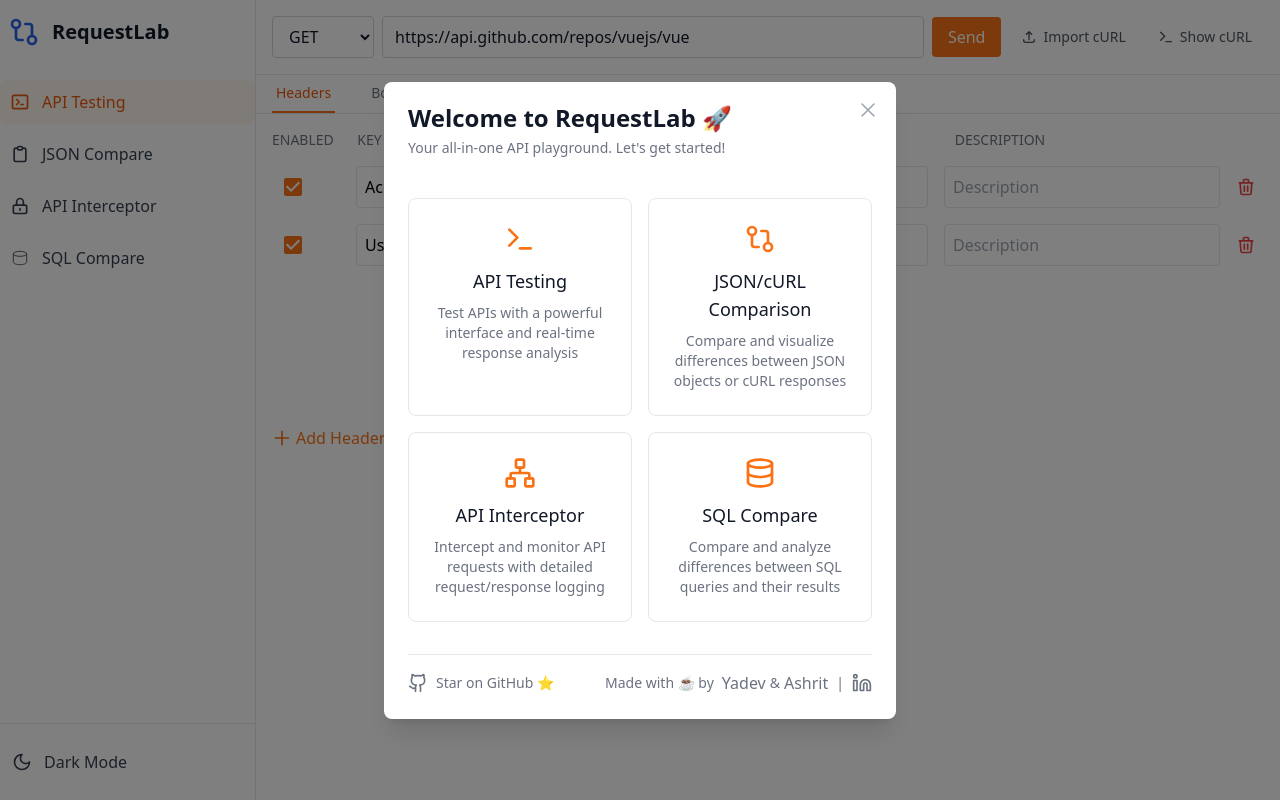
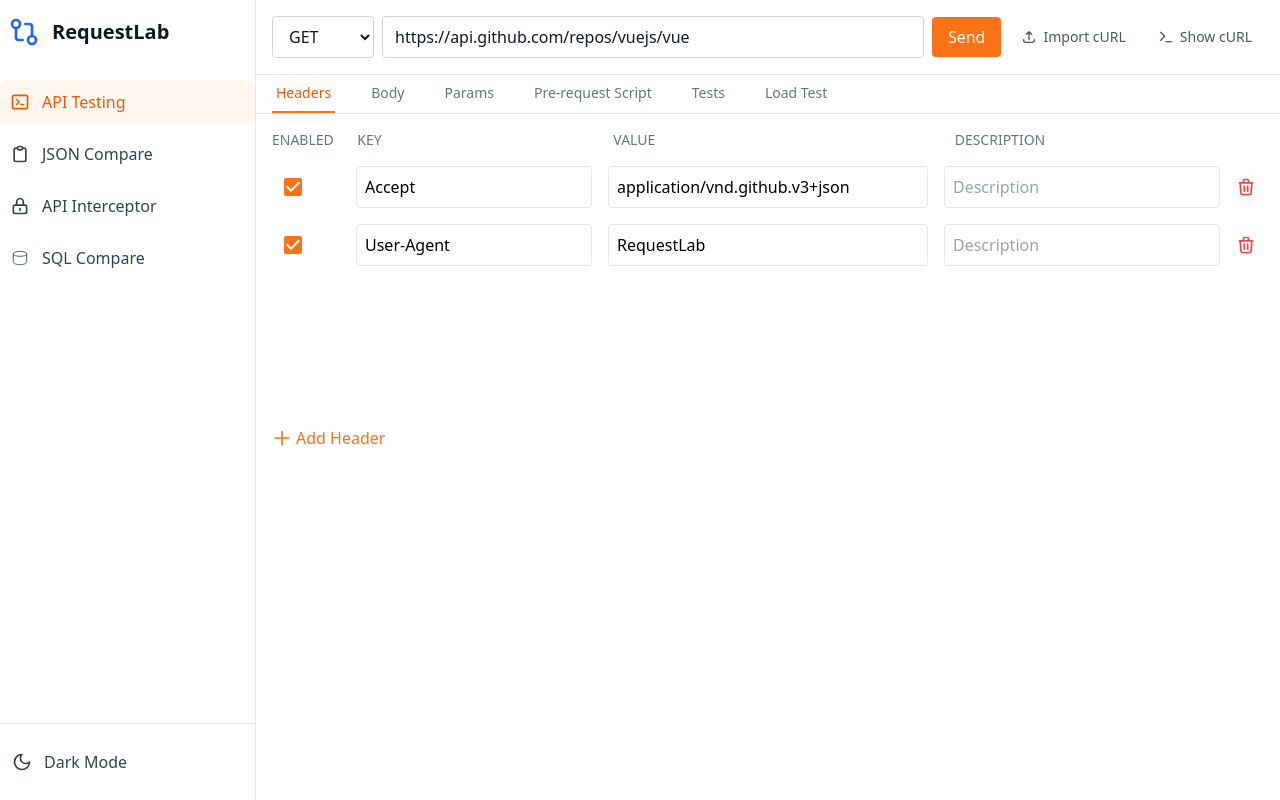
Before and after one commit to RequestLaboratory/requestlab, a React (Vite) app: page / in a window 1280 px wide. Built offline with nearby package versions, Linux system fonts and the light colour scheme.

Commit message:
welcome popup updates

```diff
--- a/src/App.tsx
+++ b/src/App.tsx
@@ -335,10 +335,18 @@ function AppContent() {
       <div className="w-64 border-r border-gray-200 dark:border-gray-700 bg-white dark:bg-gray-800 flex flex-col">
         <div className="flex flex-col h-full px-0 py-4">
           <div className="flex items-center mb-8 px-2">
-            <GitCompare className="w-8 h-8 text-blue-600 dark:text-blue-400" />
-            <h1 className="ml-3 text-xl font-bold text-gray-900 dark:text-white">
-              RequestLab
-            </h1>
+            <button
+              onClick={() => {
+                localStorage.removeItem('welcomePopupLastShown');
+                setShowWelcomePopup(true);
+              }}
+              className="flex items-center hover:opacity-80 transition-opacity duration-200"
+            >
+              <GitCompare className="w-8 h-8 text-blue-600 dark:text-blue-400" />
+              <h1 className="ml-3 text-xl font-bold text-gray-900 dark:text-white">
+                RequestLab
+              </h1>
+            </button>
           </div>
 
           <nav className="flex flex-col space-y-2">
--- a/src/components/WelcomePopup.tsx
+++ b/src/components/WelcomePopup.tsx
@@ -1,4 +1,4 @@
-import React from 'react';
+import React, { useEffect } from 'react';
 import { useNavigate } from 'react-router-dom';
 import { GitCompare, Terminal, Github, Linkedin, Network, Database } from 'lucide-react';
 
@@ -9,6 +9,23 @@ interface WelcomePopupProps {
 
 const WelcomePopup: React.FC<WelcomePopupProps> = ({ isOpen, onClose }) => {
   const navigate = useNavigate();
+
+  useEffect(() => {
+    const checkLastShown = () => {
+      const lastShown = localStorage.getItem('welcomePopupLastShown');
+      const today = new Date().toDateString();
+
+      if (lastShown !== today) {
+        localStorage.setItem('welcomePopupLastShown', today);
+        return true;
+      }
+      return false;
+    };
+
+    if (isOpen && !checkLastShown()) {
+      onClose();
+    }
+  }, [isOpen, onClose]);
 
   if (!isOpen) return null;
 
```
